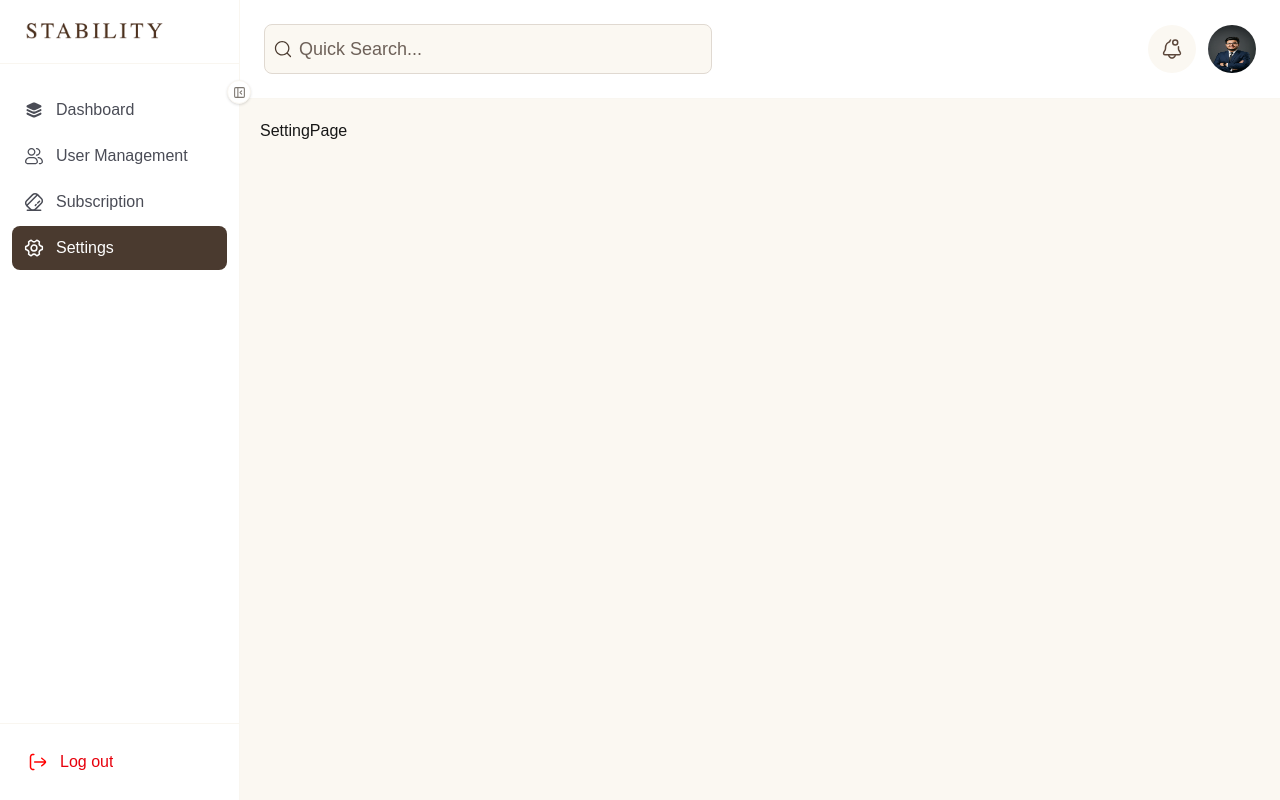
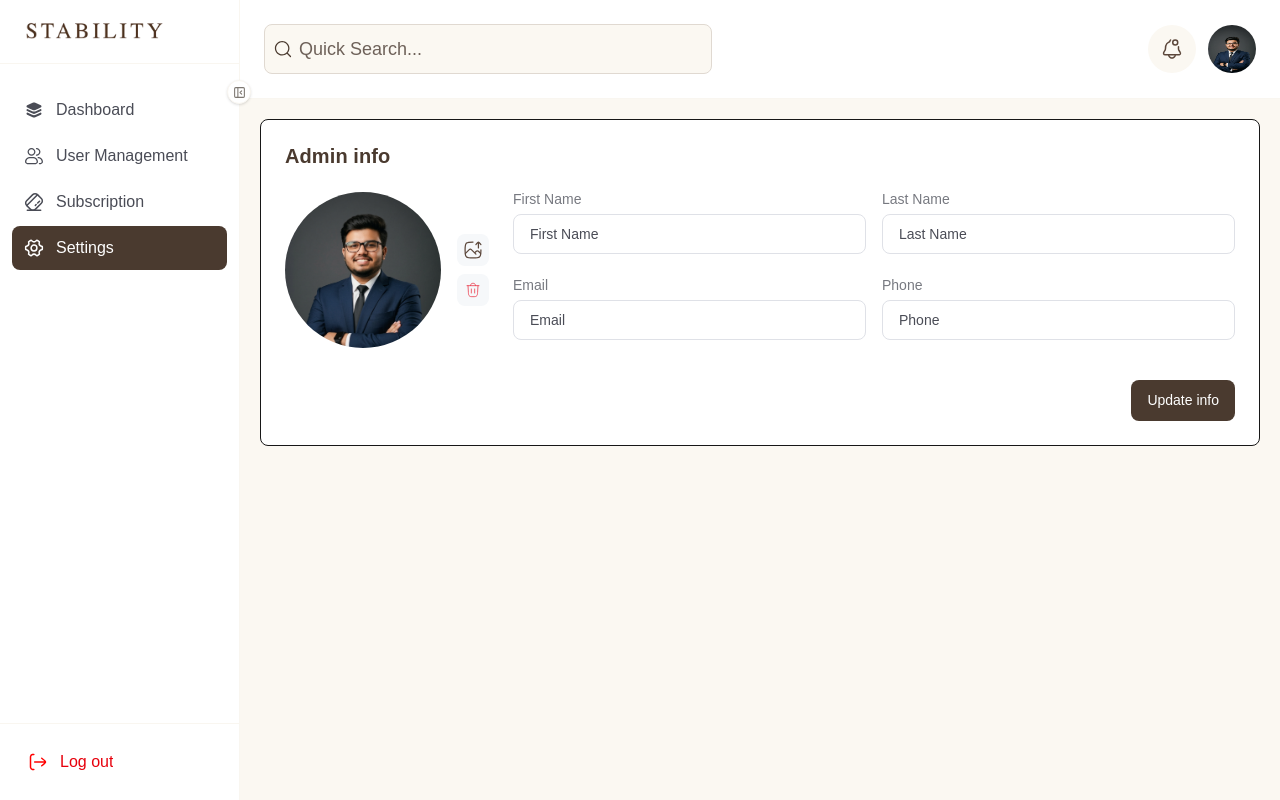
Before and after one commit to Nazim6269/budget-compass, a Next.js app: page /dashboard/settings in a window 1280 px wide. Built offline with nearby package versions, Linux system fonts and the light colour scheme.

Commit message:
feat(design): add admin profile design

```diff
--- a/app/dashboard/settings/page.tsx
+++ b/app/dashboard/settings/page.tsx
@@ -1,7 +1,7 @@
-import React from "react";
+import SettingPage from "@/pages/SettingPage";
 
-const SettingPage = () => {
-  return <div>SettingPage</div>;
+const SettingsPage = () => {
+  return <SettingPage />;
 };
 
-export default SettingPage
+export default SettingsPage
--- /dev/null
+++ b/pages/SettingPage.tsx
@@ -0,0 +1,82 @@
+"use client";
+import { DeleteIcon } from "@/shared";
+import { FileInput, TextInput } from "@/shared/model/input";
+import GenericButton from "@/shared/ui/GenericButton";
+import { GenericInput } from "@/shared/ui/GenericInput";
+import Image from "next/image";
+const SettingPage = () => {
+  return (
+    <div>
+      <div className="p-3 sm:p-6 rounded-lg bg-white border border-[#DFE&E3]">
+        <h1 className="text-center sm:text-left text-xl text-textPrimary font-bold leading-[120%] tracking-[0.006rem]">
+          Admin info
+        </h1>
+        <div className="flex flex-col sm:flex-row gap-6 mt-6">
+          <div className="flex flex-col sm:flex-row justify-center items-center gap-4">
+            <Image
+              src="/user.png"
+              alt="Admin"
+              width={156}
+              height={156}
+              className="h-39 w-39 rounded-full object-cover"
+            />
+            <div className="flex flex-row sm:flex-col gap-2">
+              <GenericInput
+                type="file"
+                className="flex justify-center items-center rounded-lg bg-[#F6F8FA] w-8 h-8 "
+              />
+              <div className="flex items-center justify-center w-8 h-8 rounded-lg p-2 bg-[#F6F8FA]">
+                <DeleteIcon />
+              </div>
+            </div>
+          </div>
+
+          <div className="flex-1 grid grid-cols-1 sm:grid-cols-2 gap-4">
+            <GenericInput
+              type="text"
+              placeholder="First Name"
+              label="First Name"
+              fullWidth
+              size="xmd"
+              labelClassName="text-grayBlack2 font-normal text-sm leading-[100%] mb-2"
+            />
+            <GenericInput
+              type="text"
+              placeholder="Last Name"
+              label="Last Name"
+              fullWidth
+              size="xmd"
+              labelClassName="text-grayBlack2 font-normal text-sm leading-[100%] mb-2"
+            />
+            <GenericInput
+              type="email"
+              placeholder="Email"
+              label="Email"
+              fullWidth
+              size="xmd"
+              labelClassName="text-grayBlack2 font-normal text-sm leading-[100%] mb-2"
+            />
+            <GenericInput
+              type="tel"
+              placeholder="Phone"
+              label="Phone"
+              fullWidth
+              size="xmd"
+              labelClassName="text-grayBlack2 font-normal text-sm leading-[100%] mb-2"
+            />
+          </div>
+        </div>
+        <div className="flex justify-end mt-3 sm:mt-8">
+          <GenericButton
+            title="Update info"
+            onClick={() => {}}
+            size="mlarge"
+            className="w-full sm:w-auto"
+          />
+        </div>
+      </div>
+    </div>
+  );
+};
+
+export default SettingPage;
--- a/shared/config/theme/inputTokens.ts
+++ b/shared/config/theme/inputTokens.ts
@@ -35,6 +35,14 @@ export const sizeConfig: Record<
     iconPad: "px-3",
     radius: "rounded-lg",
   },
+  xmd: {
+    input: "h-10 px-4 py-3 text-sm",
+    label: "text-base font-medium mb-1",
+    helper: "text-xs mt-1",
+    icon: "w-4 h-4",
+    iconPad: "px-3",
+    radius: "rounded-lg",
+  },
   lg: {
     input: "p-4 text-base",
     label: "text-sm font-semibold mb-1.5",
@@ -58,7 +66,7 @@ export const variantConfig: Record<
   }
 > = {
   outlined: {
-    base: "border bg-white ",
+    base: "border bg-white border-[#DFE1E7]",
     focus:
       "focus:border-violet-500 focus:ring-0 dark:focus:border-violet-400",
     error:
--- a/shared/config/theme/token.ts
+++ b/shared/config/theme/token.ts
@@ -22,6 +22,7 @@ export const selectTokens = {
     sm: "h-8 px-2 text-xs ",
     md: "h-9 px-3 text-sm ",
     lg: "p-3 text-sm ",
+    xlg: "p-4 text-sm ",
   },
 
   radius: {
--- a/shared/config/type/InputWrapperProps.ts
+++ b/shared/config/type/InputWrapperProps.ts
@@ -8,7 +8,7 @@ import {
 
 // ─── Size & Variant Tokens ───────────────────────────────────────────────────
 
-export type InputSize = "sm" | "md" | "lg";
+export type InputSize = "sm" | "md" | "lg" | "xmd";
 export type InputVariant = "outlined" | "filled" | "ghost";
 export type InputState =
   | "default"
--- a/shared/ui/GenericButton.tsx
+++ b/shared/ui/GenericButton.tsx
@@ -11,6 +11,7 @@ const buttonVariants = cva(
       },
       size: {
         default: "px-4 py-2",
+        mlarge: "px-4 py-3",
         large: "p-4",
         small: "p-3",
       },
@@ -35,7 +36,7 @@ interface GenericButtonProps extends VariantProps<typeof buttonVariants> {
   iconPosition?: "left" | "right";
   title: string;
   className?: string;
-  size?: "default" | "large" | "small";
+  size?: "default" | "large" | "small" | "mlarge";
   width?: "full" | "fit";
 }
 
--- a/shared/ui/GenericDropdown.tsx
+++ b/shared/ui/GenericDropdown.tsx
@@ -28,7 +28,7 @@ export interface GenericDropDownProps {
   placeholder?: string;
   leftIcon?: React.ReactNode;
   variant?: "dark" | "light";
-  size?: "sm" | "md" | "lg";
+  size?: "sm" | "md" | "lg" | "xlg";
   radius?: "sm" | "md" | "lg";
   searchable?: boolean;
   slots?: SelectSlots;
--- a/shared/ui/GenericInput.tsx
+++ b/shared/ui/GenericInput.tsx
@@ -5,6 +5,7 @@ import { usePasswordToggle } from "../model/usePasswordToggle";
 import { buildInputClass, cn, sizeConfig } from "../config/theme/inputTokens";
 import { TextInputProps } from "../config/type/InputWrapperProps";
 import { Spinner } from "./icons/Spinner";
+import FileUploadIcon from "./icons/FileUploadIcon";
 import { EyeIcon, EyeOffIcon, XIcon } from "lucide-react";
 
 export const GenericInput = forwardRef<HTMLInputElement, TextInputProps>(
@@ -53,6 +54,7 @@ export const GenericInput = forwardRef<HTMLInputElement, TextInputProps>(
     ref,
   ) {
     const isRadio = type === "radio";
+    const isFile = type === "file";
     const id = useInputId(providedId);
     const isPassword = type === "password";
     const showPasswordToggle = passwordToggleProp ?? isPassword;
@@ -138,6 +140,46 @@ export const GenericInput = forwardRef<HTMLInputElement, TextInputProps>(
       extra: inputClassName ?? className,
     });
 
+    // File input - render custom file upload with icon
+    if (isFile) {
+      return (
+        <div className={cn("flex items-center gap-2", className)}>
+          <input
+            ref={ref}
+            id={id}
+            name={name}
+            type="file"
+            disabled={disabled}
+            readOnly={readOnly}
+            required={required}
+            onChange={onChange}
+            aria-invalid={hasError ? "true" : undefined}
+            className="hidden"
+            {...rest}
+          />
+          <label
+            htmlFor={id}
+            className={cn(
+              "cursor-pointer flex items-center justify-center",
+              disabled && "cursor-not-allowed opacity-50"
+            )}
+          >
+            <FileUploadIcon />
+          </label>
+          {label && (
+            <span className={cn(
+              "text-sm text-gray-700",
+              disabled ? "cursor-not-allowed opacity-50" : "",
+              labelClassName
+            )}>
+              {label}
+            </span>
+          )}
+        </div>
+      );
+    }
+
+    // Radio input - render without InputWrapper to avoid size issues
     if (isRadio) {
       return (
         <label className={cn("flex items-center gap-2", className)}>
--- /dev/null
+++ b/shared/ui/icons/FileUploadIcon.tsx
@@ -0,0 +1,36 @@
+
+const FileUploadIcon = () => {
+  return (
+    <svg
+      xmlns="http://www.w3.org/2000/svg"
+      width="20"
+      height="20"
+      viewBox="0 0 20 20"
+      fill="none"
+    >
+      <path
+        d="M2.5 13.3327L6.22472 9.60793C6.50769 9.32502 6.89148 9.16602 7.29167 9.16602C7.69185 9.16602 8.07564 9.32502 8.35858 9.60793L11.6667 12.916M11.6667 12.916L12.9167 14.166M11.6667 12.916L13.3081 11.2746C13.591 10.9917 13.9748 10.8327 14.375 10.8327C14.7752 10.8327 15.159 10.9917 15.4419 11.2746L17.5 13.3327"
+        stroke="#5C473B"
+        stroke-width="1.25"
+        stroke-linecap="round"
+        stroke-linejoin="round"
+      />
+      <path
+        d="M10.0026 2.08203C6.47783 2.08203 4.71544 2.08203 3.54657 3.08034C3.38059 3.2221 3.226 3.37668 3.08425 3.54266C2.08594 4.71153 2.08594 6.47392 2.08594 9.9987C2.08594 13.5234 2.08594 15.2859 3.08425 16.4547C3.226 16.6207 3.38059 16.7753 3.54657 16.917C4.71544 17.9154 6.47783 17.9154 10.0026 17.9154C13.5274 17.9154 15.2898 17.9154 16.4586 16.917C16.6246 16.7753 16.7792 16.6207 16.9209 16.4547C17.9193 15.2859 17.9193 13.5234 17.9193 9.9987"
+        stroke="#5C473B"
+        stroke-width="1.25"
+        stroke-linecap="round"
+        stroke-linejoin="round"
+      />
+      <path
+        d="M12.9141 4.58203C13.4056 4.07633 14.7138 2.08203 15.4141 2.08203C16.1143 2.08203 17.4226 4.07633 17.9141 4.58203M15.4141 2.4987V7.91536"
+        stroke="#5C473B"
+        stroke-width="1.25"
+        stroke-linecap="round"
+        stroke-linejoin="round"
+      />
+    </svg>
+  );
+};
+
+export default FileUploadIcon;
--- a/widgets/subscription/ui/UpdatePanel.tsx
+++ b/widgets/subscription/ui/UpdatePanel.tsx
@@ -77,7 +77,7 @@ const UpdatePanel = () => {
                 { label: "Yearly", value: "yearly" },
               ]}
               placeholder="Monthly"
-              size="lg"
+              size="xlg"
             />
           </div>
         </div>
```
